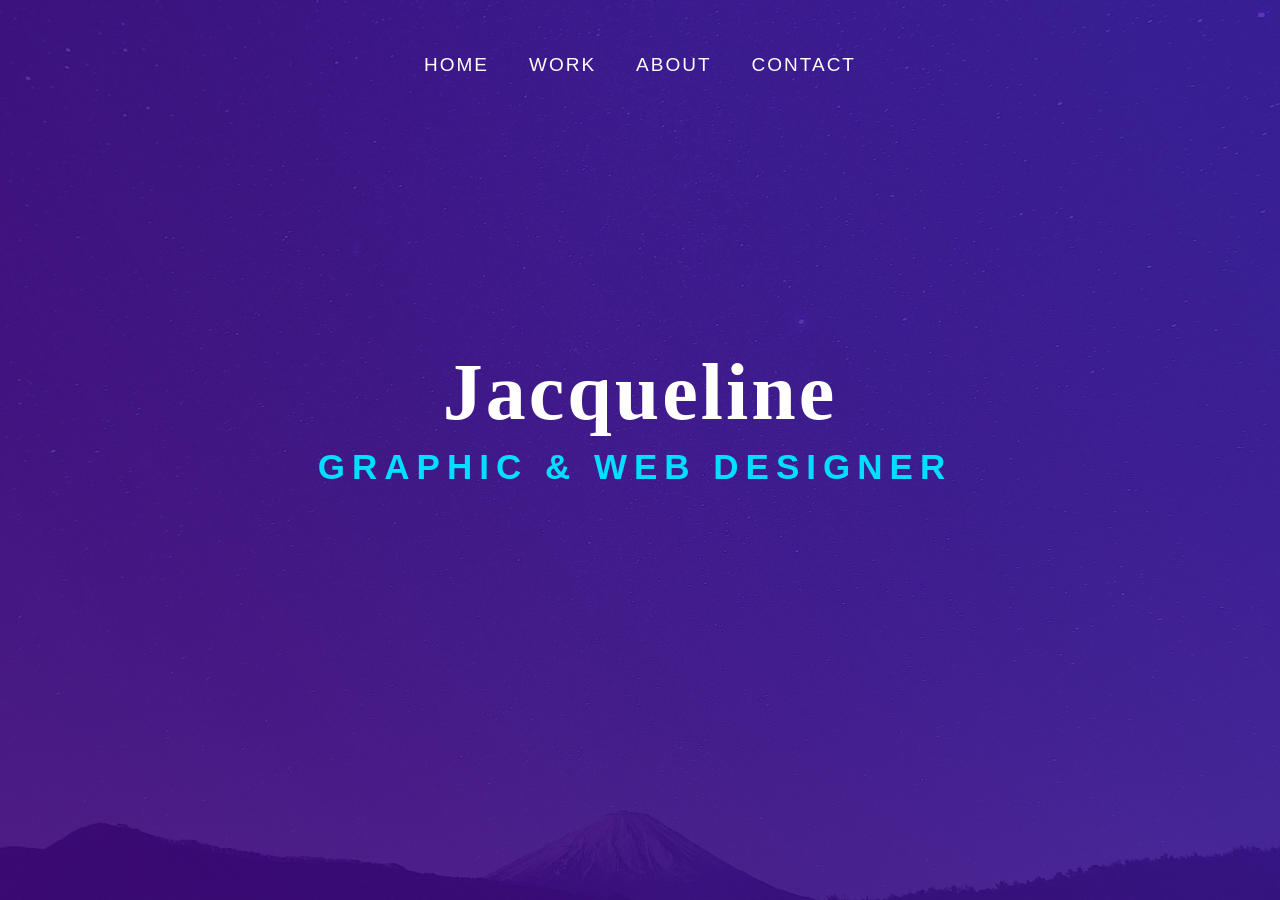
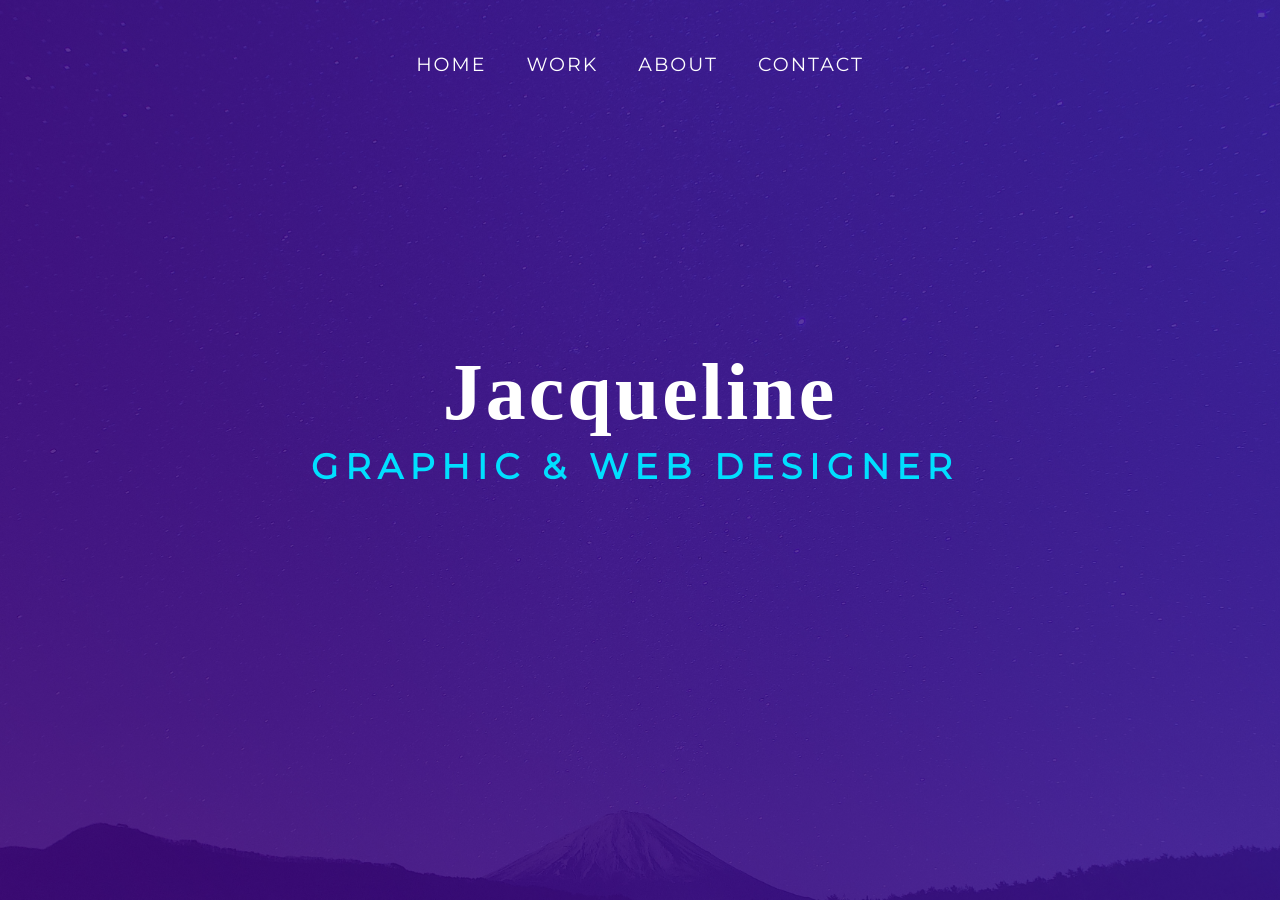
Before and after one commit to zeny11-11/jmorales, a Jekyll site: the page built from index.html, in a window 1280 px wide and 900 px high. Built offline with Jekyll 4.4.1, drawn with Linux system fonts in a browser that asks for light colours; nearby versions of some CDN libraries; some web fonts are replaced; Markdown is read by kramdown in place of the engine named in the settings.

Commit message:
Update default.html

```diff
--- a/_layouts/default.html
+++ b/_layouts/default.html
@@ -13,8 +13,8 @@
 <link rel="stylesheet"  type="text/css" href="http://www.jacqueline-morales.com/css/animate.css"  media="screen" >
 <link rel="stylesheet" type="text/css" href="http://www.jacqueline-morales.com/css/magnific-popup.css" media="screen" >
 
-<link rel="stylesheet" href="https://fonts.googleapis.com/css?family=Lora:700i" >
-<link rel="stylesheet" href="https://fonts.googleapis.com/css?family=Lora:700i|Work+Sans" >
+<link href="https://fonts.googleapis.com/css?family=Quattrocento" rel="stylesheet">
+<link href="https://fonts.googleapis.com/css?family=Montserrat" rel="stylesheet">
 
    <!-- JS SCRIPTS -->
 
```
